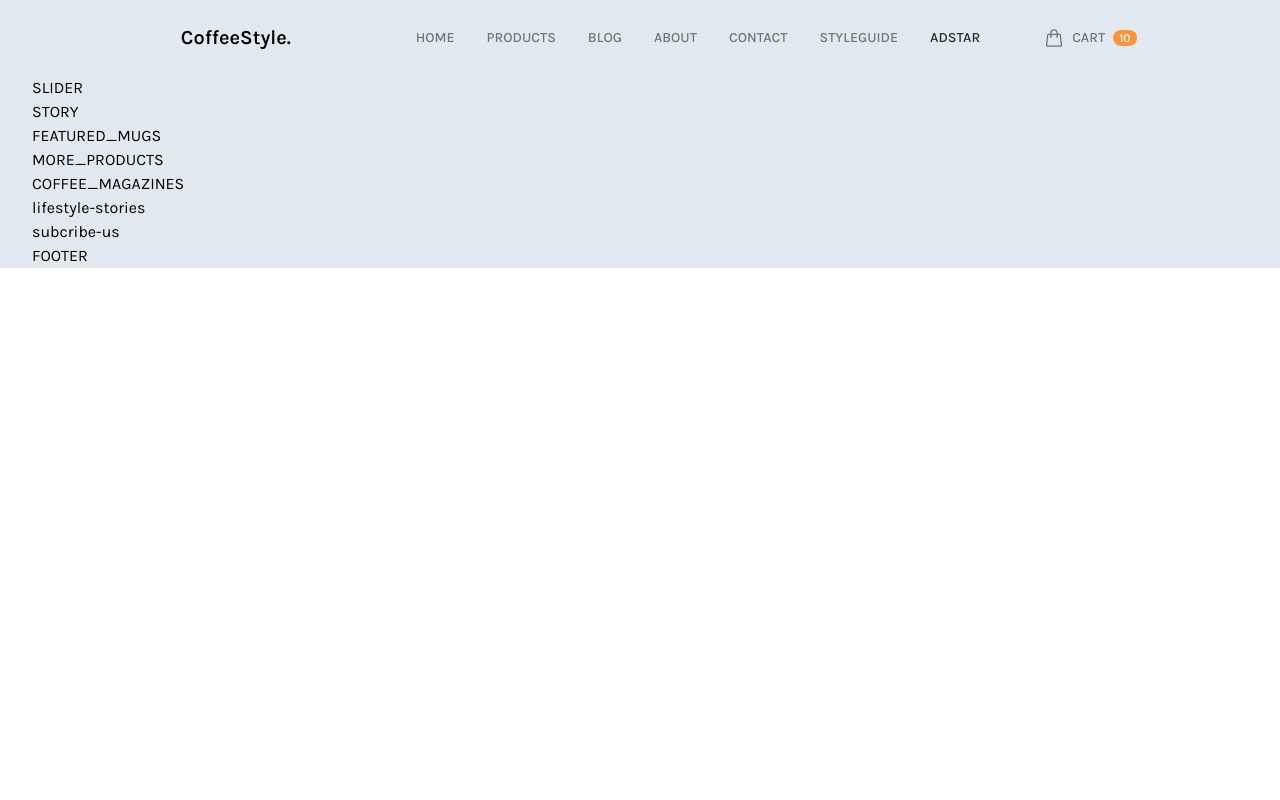
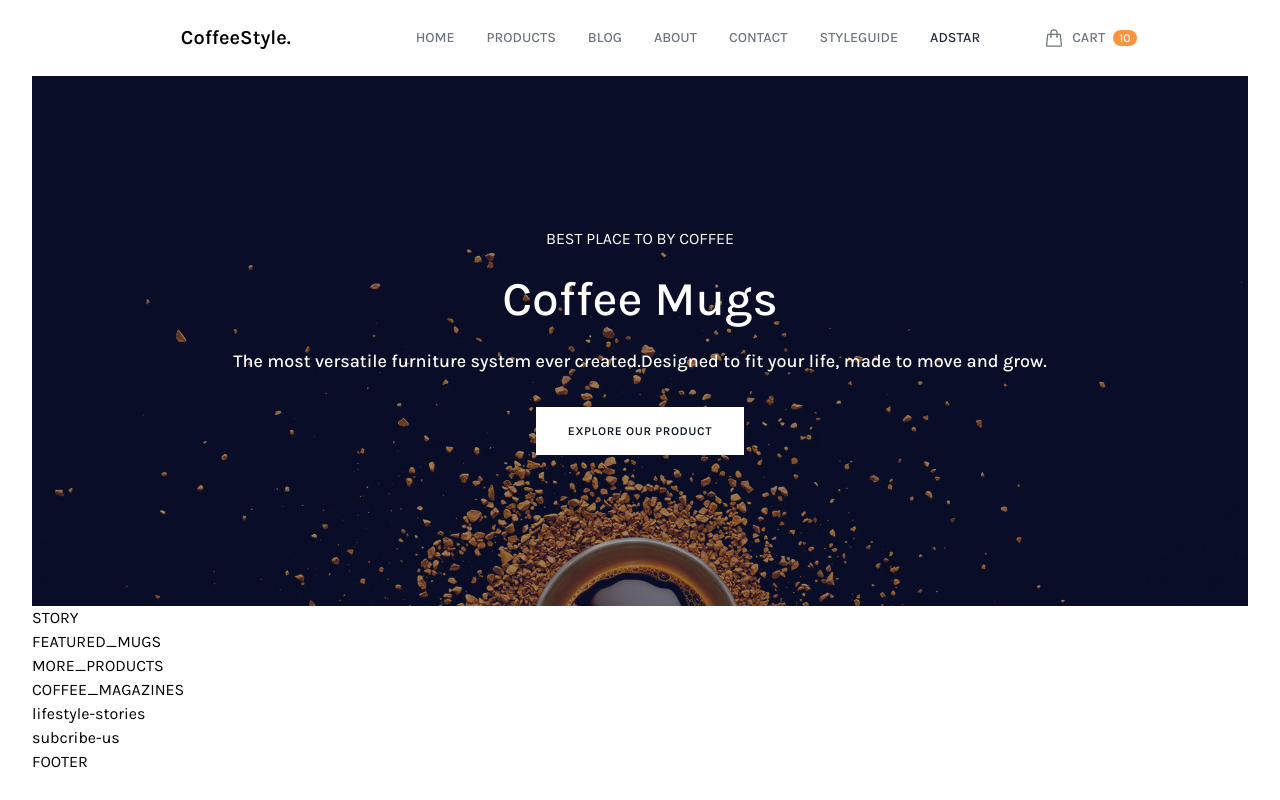
Before and after one commit to DucTran2310/Tailwindcss-coffee, a website: page public/index.html in a window 1280 px wide. Drawn offline with Linux system fonts and the light colour scheme.

Commit message:
Add slider

```diff
--- a/public/index.html
+++ b/public/index.html
@@ -13,7 +13,7 @@
 
 <body>
     <div id="root">
-        <div class="content-wrapper font-Karla max-w-screen-2xl text-base mx-auto px-8 bg-slate-200">
+        <div class="content-wrapper font-Karla max-w-screen-2xl text-base mx-auto px-8">
             <header class="p-6 mx-auto">
                 <nav class="flex flex-row justify-between items-center relative">
                     <div class="logo basis-2/6 text-center text-xl font-semibold cursor-pointer">
@@ -69,8 +69,20 @@
                 </nav>
             </header>
             <main>
-                <div class="slider">
-                    SLIDER
+                <div class="slider h-[530px] bg-slider-bg bg-cover bg-no-repeat bg-bottom">
+                    <div class="w-full h-full flex justify-center items-center bg-gray-900 bg-opacity-40">
+                        <div class="mx-16 text-white text-center">
+                            <div class="uppercase mb-6">Best place to by coffee</div>
+                            <div class="font-medium text-5xl mb-6">Coffee Mugs</div>
+                            <div class="font-medium text-lg mb-8">The most versatile furniture system ever created.Designed to fit your life, made to move and grow.</div>
+                            <div class="flex justify-center">
+                                <div class="uppercase bg-white text-gray-900 w-max tracking-wider py-4 px-8 text-xs font-semibold cursor-pointer
+                                hover:bg-opacity-95">
+                                    Explore our product
+                                </div>
+                            </div>
+                        </div>
+                    </div>
                 </div><!-- End Slider -->
 
                 <div class="story">
--- a/tailwind.config.js
+++ b/tailwind.config.js
@@ -17,6 +17,9 @@ module.exports = {
       },
       animation: {
         slideDown: 'slideDown .4s ease-in-out'
+      },
+      backgroundImage: {
+        'slider-bg': 'url("./image/slider-bg.jpeg")'
       }
     },
   },
```
Also changed, not shown: public/image/slider-bg.jpeg (added), public/output.css.
